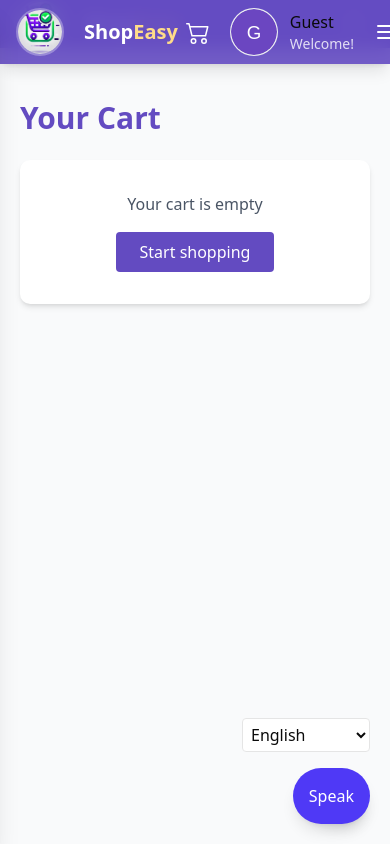
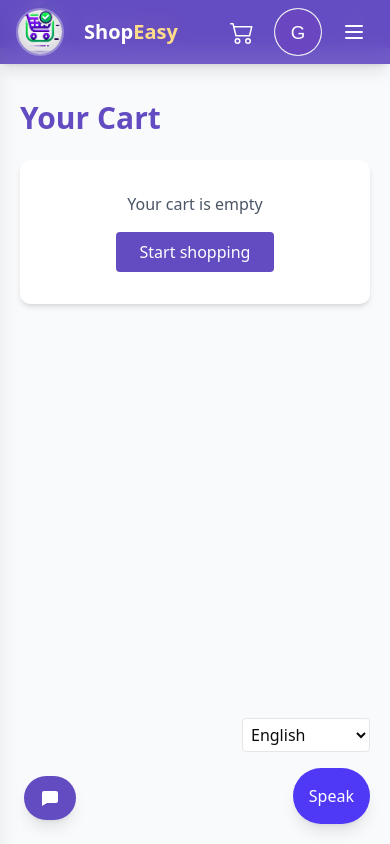
Before and after one commit to eric2003tu/shopeasy, a Next.js app: page /shop/carts in a window 390 px wide. Shown: the top 844 px of the page. Built offline with nearby package versions, Linux system fonts and the light colour scheme.

Commit message:
responsiveness in shopheader

```diff
--- a/src/components/small/ShopHeader.tsx
+++ b/src/components/small/ShopHeader.tsx
@@ -146,14 +146,14 @@ export default function ShopHeader() {
                     />
                   )}
                 </div>
-                <div>
+                {/* <div>
                   <div className="font-medium">
                     {(auth.user ? `${auth.user.firstName || ''} ${auth.user.lastName || ''}`.trim() || auth.user.username : 'Guest')}
                   </div>
                   <div className="text-sm text-white/80">
-                    {auth.user?.email || 'Welcome!'}
+                    Welcome!
                   </div>
-                </div>
+                </div> */}
               </div>
             <button
               aria-label={mobileOpen ? 'Close menu' : 'Open menu'}
--- a/src/components/small/SystemCommentLauncher.tsx
+++ b/src/components/small/SystemCommentLauncher.tsx
@@ -6,7 +6,7 @@ export default function SystemCommentLauncher() {
   // use postId 1 for system-wide comments (dummyjson requires positive postId)
   return (
     <div>
-      <div className="fixed right-6 bottom-6 z-50">
+      <div className="fixed left-6 bottom-6 z-50">
         <CommentPopup postId={1} trigger={
           <button className="flex items-center gap-2 px-4 py-3 bg-[#634bc1] text-white rounded-full shadow-lg hover:bg-[#5340a0]">
             <svg xmlns="http://www.w3.org/2000/svg" className="h-5 w-5" viewBox="0 0 20 20" fill="currentColor"><path d="M2 5a2 2 0 012-2h12a2 2 0 012 2v8a2 2 0 01-2 2H7l-5 3V5z" /></svg>
```
